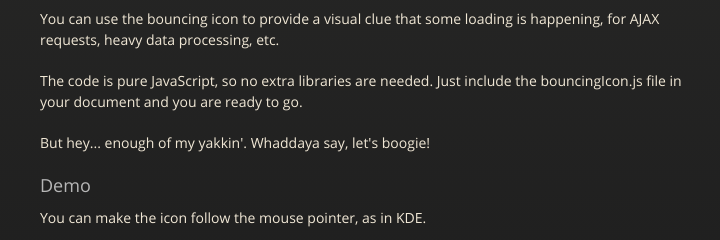
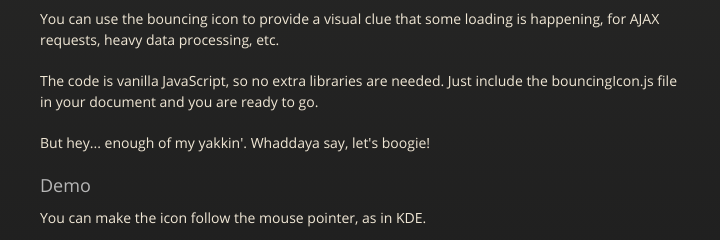
Before and after one commit to koas/bouncingIcon, a plain HTML site: page index.html in a window 1280 px wide. Shown: the part 325-565 px from the top of the page, 275-995 px from the left. Drawn offline with nearby package versions, Linux system fonts and the light colour scheme.

Commit message:
Update index.html

```diff
--- a/index.html
+++ b/index.html
@@ -43,7 +43,7 @@
 
 <p>You can use the bouncing icon to provide a visual clue that some loading is happening, for AJAX requests, heavy data processing, etc.</p>
 
-<p>The code is pure JavaScript, so no extra libraries are needed. Just include the bouncingIcon.js file in your document and you are ready to go.</p>
+<p>The code is vanilla JavaScript, so no extra libraries are needed. Just include the bouncingIcon.js file in your document and you are ready to go.</p>
 
 <p>But hey... enough of my yakkin'.  Whaddaya say, let's boogie!</p>
 
```
